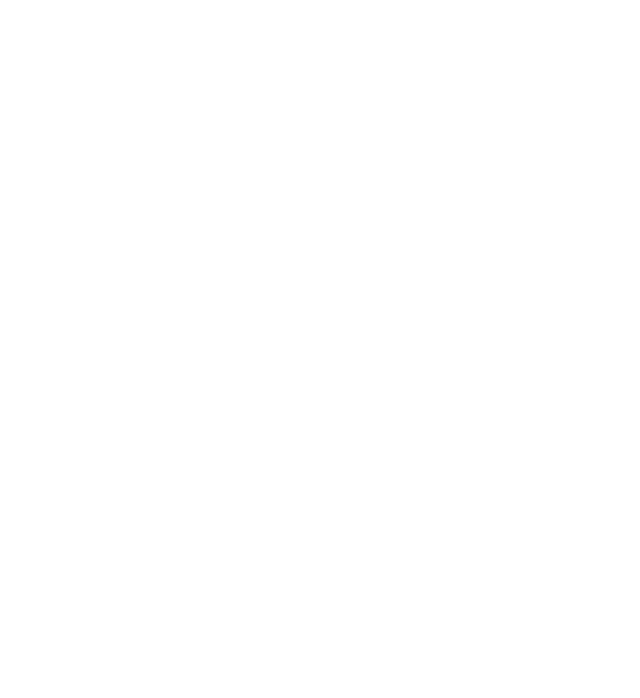
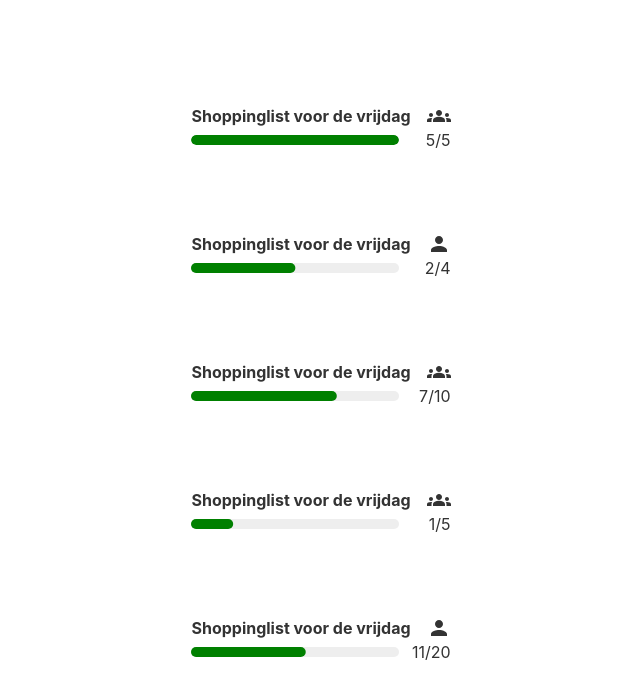
Before and after one commit to The-TMV-fellowship/ShopLister, a React (Vite) app: page / in a window 1280 px wide. Shown: the top 698 px of the page, without its empty margins (319-959 px from the left). Built offline with nearby package versions, Linux system fonts and the light colour scheme.

Commit message:
✨added routing

```diff
--- a/src/App.tsx
+++ b/src/App.tsx
@@ -1,12 +1,16 @@
+import { Route, BrowserRouter as Router, Routes } from "react-router-dom";
 import "./App.scss";
 import Header from "./Header/Header";
+import HomePage from "./HomePage/HomePage";
 
 function App() {
   return (
-    <>
+    <Router>
       <Header></Header>
-
-    </>
+      <Routes>
+        <Route path="/" element={<HomePage />} />
+      </Routes>
+    </Router>
   );
 }
 
```
